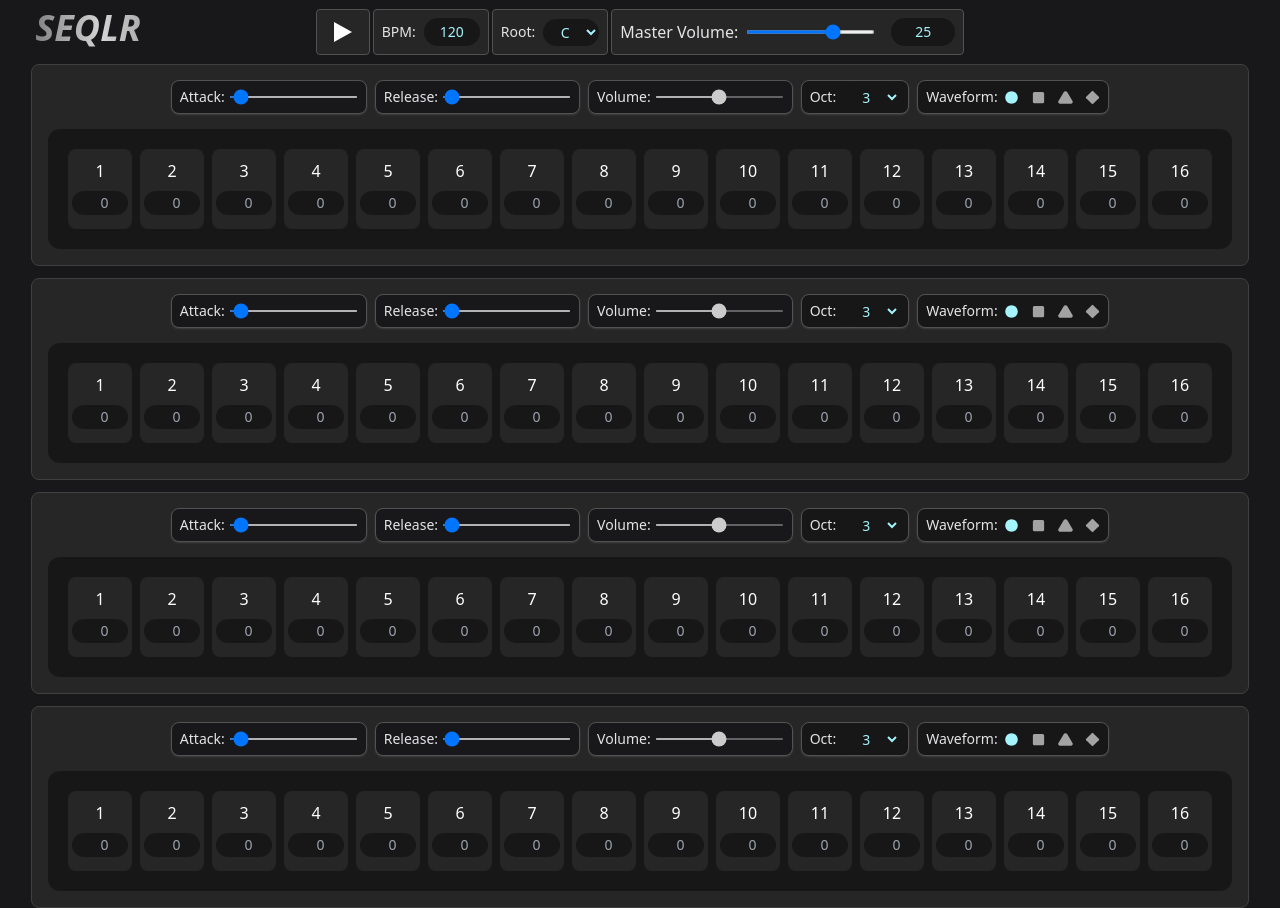
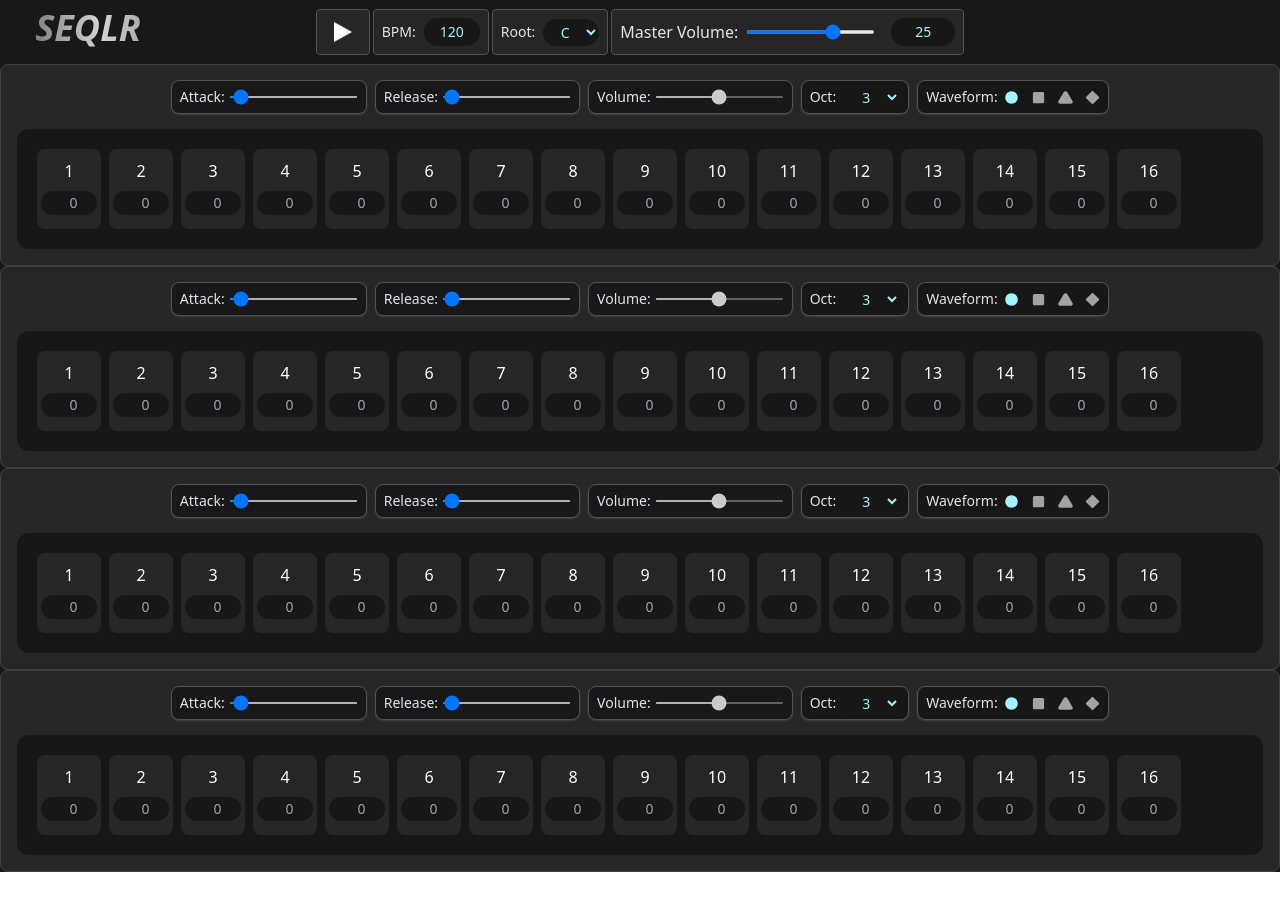
Before and after one commit to wjeffreys96/seqlr, a React (Vite) app: page / in a window 1280 px wide. After the commit the page ends 872 px from the top, so only its background shows below. Built offline with nearby package versions, Linux system fonts and the light colour scheme.

Commit message:
remove wrapper component, use main tag instead

```diff
--- a/src/App.tsx
+++ b/src/App.tsx
@@ -9,11 +9,9 @@ export default function App() {
         SEQLR
       </h1>
       <Nav />
-      <Wrapper>
-        <main className="min-h-custom flex flex-col gap-3 justify-center items-center">
-          <Sequencer />
-        </main>
-      </Wrapper>
+      <main className="mx-auto md:max-w-7xl max-w-2xl min-h-custom scrollbar-thumb-neutral-500 ">
+        <Sequencer />
+      </main>
     </div>
   );
 }
```
